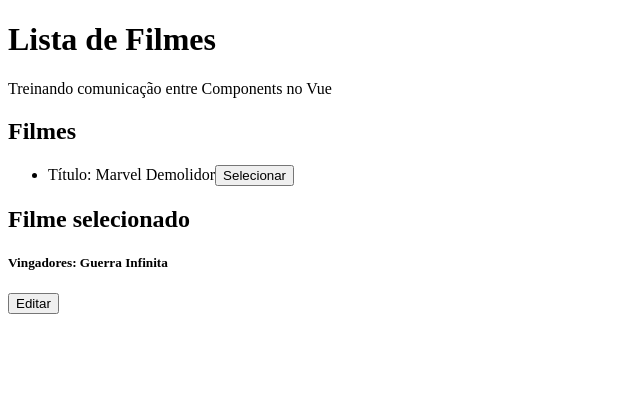
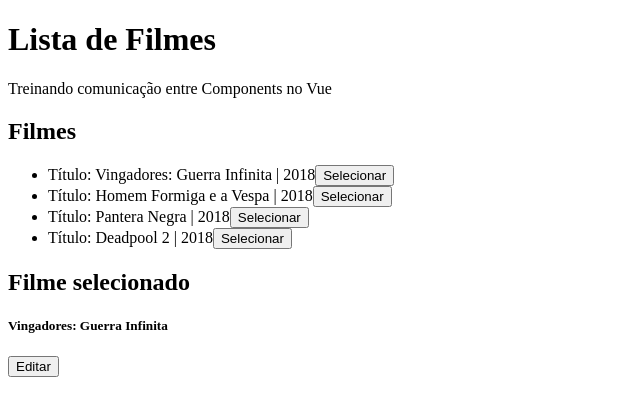
Before and after one commit to romarioOliveira9/Props_E_Events, a Vue app: page / in a window 1280 px wide. Shown: the top 416 px of the page, without its empty margins (0-640 px from the left). Built offline with nearby package versions, Linux system fonts and the light colour scheme; the HTML template or start-up script is replaced by a standard one.

Commit message:
Atalho para passar objeto inteiro como props

```diff
--- a/src/components/FilmesLista.vue
+++ b/src/components/FilmesLista.vue
@@ -8,12 +8,10 @@
 
       <ul class="list-group list-group-flush">
 
-        <!-- <FilmesListaIten
-          v-for="(filme, index) in filmes"
-          :key="index"
-          :filmeTitulo="filme" /> -->
-
-        <FilmesListaIten filmeTitulo="Marvel Demolidor" />
+        <FilmesListaIten
+          v-for="filme in filmes"
+          :key="filme.id"
+          v-bind="filme" />
 
       </ul>
     </div>
@@ -41,10 +39,10 @@
   data() {
     return {
       filmes: [
-        'Vingadores: Guerra Infinita',
-        'Homem Formiga e a Vespa',
-        'Pantera Negra',
-        'Deadpool 2'
+        { id: 1, titulo: 'Vingadores: Guerra Infinita', ano: 2018 },
+        { id: 2, titulo: 'Homem Formiga e a Vespa', ano: 2018 },
+        { id: 3, titulo: 'Pantera Negra', ano: 2018 },
+        { id: 4, titulo: 'Deadpool 2', ano: 2018 }
       ]
     }
   }
--- a/src/components/FilmesListaIten.vue
+++ b/src/components/FilmesListaIten.vue
@@ -1,6 +1,6 @@
 <template>
     <li class="list-group-item">
-        <span>{{ filmeTituloConcatenado }}</span>
+        <span>{{ filmeTituloConcatenado }} | {{ ano }}</span>
         <button class="btn btn-secondary float-right">Selecionar</button>
     </li>
 </template>
@@ -8,24 +8,22 @@
 <script>
 export default {
     props: {
-        filmeTitulo: {
+        titulo: {
             type: String,
-            // required: true,
-            default() {
-                return 'Vingadores'
-            },
-            validator(filmeTitulo) {
-                return filmeTitulo.includes('Marvel')
-            }
+            required: true
+        },
+        ano: {
+            type: Number,
+            required: true
         }
     },
     computed: {
         filmeTituloConcatenado() {
-            return `Título: ${this.filmeTitulo}`
+            return `Título: ${this.titulo}`
         }
     },
     created() {
-        console.log(typeof this.filmeTitulo)
+        console.log(typeof this.titulo)
     }
 }
 </script>
```
